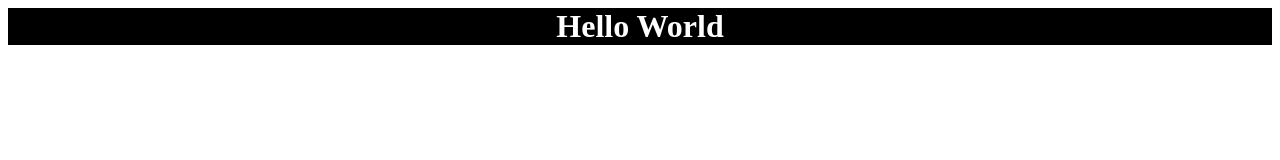
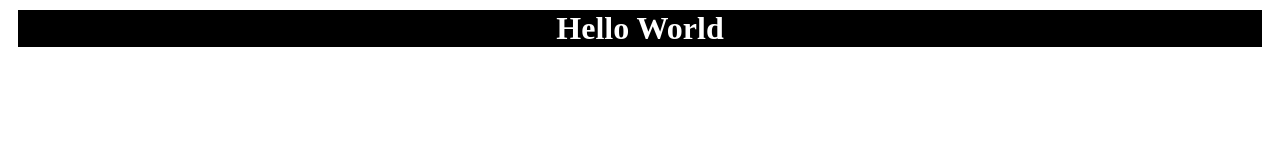
Before and after one commit to Zhaoyongjun/zhaoyongjun.github.com, a plain HTML site: page index.html in a window 1280 px wide. Drawn offline with Linux system fonts and the light colour scheme.

Commit message:
Update index.html

```diff
--- a/index.html
+++ b/index.html
@@ -5,6 +5,7 @@
     background-color:black;
     color:white;
     text-align:center;
+    margin:10px
   }
   div.cities {
     background-color:black;
```
